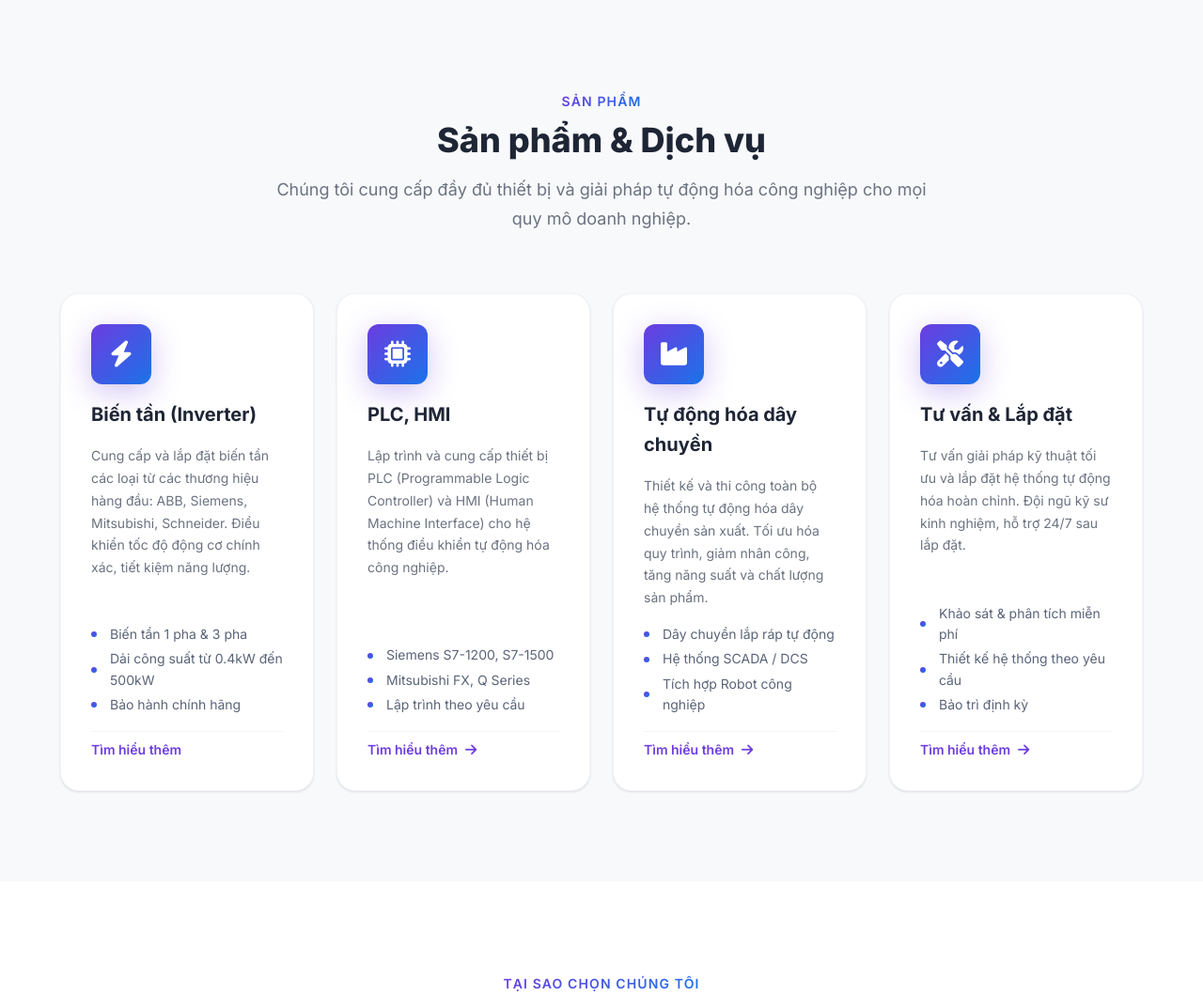
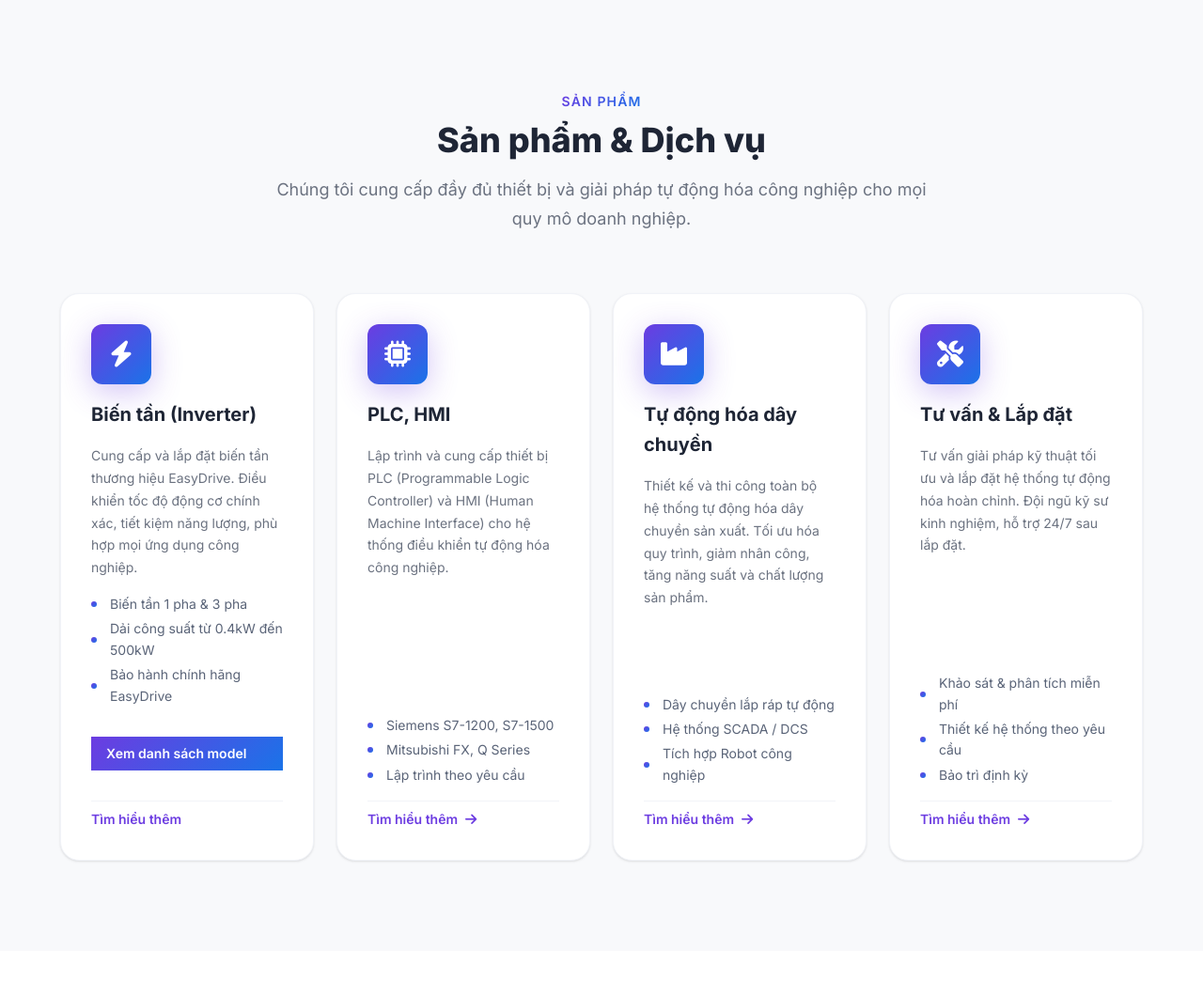
Before and after one commit to TungNguyen247/web_autotech.net.vn, a PHP site: page / in a window 1280 px wide. Shown: the part 1738-2798 px from the top of the page at 94% size. Run offline with PHP 8.4, Linux system fonts and the light colour scheme.

Commit message:
Add EasyDrive accordion to Inverter card with bilingual support
Agent-Logs-Url: https://github.com/TungNguyen247/web_autotech.net.vn/sessions/afd2ae3d-b5f6-4fd2-8f86-1784e14084f4

Co-authored-by: TungNguyen247 <193406393+TungNguyen247@users.noreply.github.com>

```diff
--- a/assets/css/style.css
+++ b/assets/css/style.css
@@ -744,6 +744,97 @@ select {
 }
 
 /* --------------------------------------------------------------------------
+   EasyDrive Accordion (Inverter card)
+   -------------------------------------------------------------------------- */
+.easydrive-accordion {
+  margin-top: var(--spacing-md);
+  margin-bottom: var(--spacing-md);
+}
+
+.easydrive-accordion__toggle {
+  display: flex;
+  align-items: center;
+  justify-content: space-between;
+  width: 100%;
+  padding: 0.6rem 1rem;
+  border: none;
+  border-radius: var(--border-radius-md);
+  background: linear-gradient(135deg, #6C3CE1, #1A73E8);
+  color: #fff;
+  font-size: var(--font-size-sm);
+  font-weight: 600;
+  cursor: pointer;
+  transition: opacity var(--transition-fast);
+  gap: var(--spacing-sm);
+}
+
+.easydrive-accordion__toggle:hover {
+  opacity: 0.88;
+}
+
+.easydrive-accordion__icon {
+  flex-shrink: 0;
+  transition: transform var(--transition-fast);
+}
+
+.easydrive-accordion__toggle[aria-expanded="true"] .easydrive-accordion__icon {
+  transform: rotate(180deg);
+}
+
+.easydrive-accordion__body {
+  margin-top: var(--spacing-sm);
+  border: 1px solid var(--color-gray-100);
+  border-radius: var(--border-radius-md);
+  overflow: hidden;
+  animation: accordion-open 0.25s ease;
+}
+
+@keyframes accordion-open {
+  from { opacity: 0; transform: translateY(-6px); }
+  to   { opacity: 1; transform: translateY(0); }
+}
+
+.easydrive-accordion__list {
+  list-style: none;
+  padding: 0;
+  margin: 0;
+}
+
+.easydrive-accordion__item {
+  display: flex;
+  align-items: baseline;
+  gap: var(--spacing-sm);
+  padding: 0.45rem var(--spacing-md);
+  border-bottom: 1px solid var(--color-gray-100);
+  font-size: var(--font-size-sm);
+}
+
+.easydrive-accordion__item:last-child {
+  border-bottom: none;
+}
+
+.easydrive-accordion__model {
+  font-weight: 700;
+  color: #6C3CE1;
+  white-space: nowrap;
+  min-width: 6.5rem;
+}
+
+.easydrive-accordion__desc {
+  color: var(--color-gray-600);
+}
+
+.easydrive-accordion__note {
+  font-size: 0.75rem;
+  color: var(--color-gray-600);
+  font-style: italic;
+  text-align: center;
+  padding: 0.5rem var(--spacing-md);
+  background: var(--color-gray-50, #f8f9fa);
+  margin: 0;
+}
+
+/* --------------------------------------------------------------------------
    9. Why Choose Us Section
    -------------------------------------------------------------------------- */
 .why__grid {
--- a/assets/js/main.js
+++ b/assets/js/main.js
@@ -419,4 +419,39 @@
      ========================================================================= */
   setTimeout(handleAOS, 100);
 
+  /* =========================================================================
+     9. EasyDrive accordion (Inverter card)
+     ========================================================================= */
+  var accordionToggle = document.querySelector('.easydrive-accordion__toggle');
+  var accordionBody   = document.getElementById('easydrive-models');
+
+  if (accordionToggle && accordionBody) {
+    accordionToggle.addEventListener('click', function () {
+      var isOpen = accordionToggle.getAttribute('aria-expanded') === 'true';
+      var span   = accordionToggle.querySelector('span');
+
+      if (isOpen) {
+        accordionToggle.setAttribute('aria-expanded', 'false');
+        accordionBody.hidden = true;
+        if (span) {
+          span.setAttribute('data-vi', 'Xem danh sách model');
+          span.setAttribute('data-en', 'View Model List');
+          span.textContent = document.documentElement.lang === 'en'
+            ? 'View Model List'
+            : 'Xem danh sách model';
+        }
+      } else {
+        accordionToggle.setAttribute('aria-expanded', 'true');
+        accordionBody.hidden = false;
+        if (span) {
+          span.setAttribute('data-vi', 'Thu gọn');
+          span.setAttribute('data-en', 'Collapse');
+          span.textContent = document.documentElement.lang === 'en'
+            ? 'Collapse'
+            : 'Thu gọn';
+        }
+      }
+    });
+  }
+
 })();
--- a/index.html
+++ b/index.html
@@ -221,20 +221,69 @@
         </div>
 
         <div class="products__grid" id="services">
-          <!-- Card 1: Biến tần -->
+          <!-- Card 1: Biến tần (EasyDrive) -->
+          <!-- TODO: Thay thế bằng model thực tế của EasyDrive -->
           <article class="product-card aos-fade-up" style="--delay: 0s">
             <div class="product-card__icon">
               <i class="fas fa-bolt" aria-hidden="true"></i>
             </div>
             <h3 class="product-card__title" data-vi="Biến tần (Inverter)" data-en="Inverter">Biến tần (Inverter)</h3>
-            <p class="product-card__desc" data-vi="Cung cấp và lắp đặt biến tần các loại từ các thương hiệu hàng đầu: ABB, Siemens, Mitsubishi, Schneider. Điều khiển tốc độ động cơ chính xác, tiết kiệm năng lượng." data-en="Supply and installation of various types of inverters from leading brands: ABB, Siemens, Mitsubishi, Schneider. Precise motor speed control, energy saving.">
-              Cung cấp và lắp đặt biến tần các loại từ các thương hiệu hàng đầu: ABB, Siemens, Mitsubishi, Schneider. Điều khiển tốc độ động cơ chính xác, tiết kiệm năng lượng.
+            <p class="product-card__desc" data-vi="Cung cấp và lắp đặt biến tần thương hiệu EasyDrive. Điều khiển tốc độ động cơ chính xác, tiết kiệm năng lượng, phù hợp mọi ứng dụng công nghiệp." data-en="Supply and installation of EasyDrive brand inverters. Precise motor speed control, energy saving, suitable for all industrial applications.">
+              Cung cấp và lắp đặt biến tần thương hiệu EasyDrive. Điều khiển tốc độ động cơ chính xác, tiết kiệm năng lượng, phù hợp mọi ứng dụng công nghiệp.
             </p>
             <ul class="product-card__features">
-              <li data-vi="Biến tần 1 pha & 3 pha" data-en="Single phase & 3-phase inverter">Biến tần 1 pha &amp; 3 pha</li>
+              <li data-vi="Biến tần 1 pha &amp; 3 pha" data-en="Single phase &amp; 3-phase inverter">Biến tần 1 pha &amp; 3 pha</li>
               <li data-vi="Dải công suất từ 0.4kW đến 500kW" data-en="Power range from 0.4kW to 500kW">Dải công suất từ 0.4kW đến 500kW</li>
-              <li data-vi="Bảo hành chính hãng" data-en="Official warranty">Bảo hành chính hãng</li>
+              <li data-vi="Bảo hành chính hãng EasyDrive" data-en="Official EasyDrive warranty">Bảo hành chính hãng EasyDrive</li>
             </ul>
+
+            <!-- EasyDrive accordion -->
+            <div class="easydrive-accordion">
+              <button
+                class="easydrive-accordion__toggle"
+                type="button"
+                aria-expanded="false"
+                aria-controls="easydrive-models"
+                data-vi="Xem danh sách model"
+                data-en="View Model List"
+              >
+                <span data-vi="Xem danh sách model" data-en="View Model List">Xem danh sách model</span>
+                <i class="fas fa-chevron-down easydrive-accordion__icon" aria-hidden="true"></i>
+              </button>
+
+              <div class="easydrive-accordion__body" id="easydrive-models" hidden>
+                <ul class="easydrive-accordion__list">
+                  <li class="easydrive-accordion__item">
+                    <span class="easydrive-accordion__model">ED-100</span>
+                    <span class="easydrive-accordion__desc" data-vi="Biến tần 1 pha, 0.4-2.2kW, nhỏ gọn" data-en="Single-phase inverter, 0.4-2.2kW, compact">Biến tần 1 pha, 0.4-2.2kW, nhỏ gọn</span>
+                  </li>
+                  <li class="easydrive-accordion__item">
+                    <span class="easydrive-accordion__model">ED-200</span>
+                    <span class="easydrive-accordion__desc" data-vi="Biến tần 3 pha, 0.75-7.5kW, đa năng" data-en="3-phase inverter, 0.75-7.5kW, versatile">Biến tần 3 pha, 0.75-7.5kW, đa năng</span>
+                  </li>
+                  <li class="easydrive-accordion__item">
+                    <span class="easydrive-accordion__model">ED-300</span>
+                    <span class="easydrive-accordion__desc" data-vi="Biến tần 3 pha, 11-55kW, công nghiệp" data-en="3-phase inverter, 11-55kW, industrial">Biến tần 3 pha, 11-55kW, công nghiệp</span>
+                  </li>
+                  <li class="easydrive-accordion__item">
+                    <span class="easydrive-accordion__model">ED-500</span>
+                    <span class="easydrive-accordion__desc" data-vi="Biến tần công suất cao, 75-500kW" data-en="High-power inverter, 75-500kW">Biến tần công suất cao, 75-500kW</span>
+                  </li>
+                  <li class="easydrive-accordion__item">
+                    <span class="easydrive-accordion__model">ED-V Series</span>
+                    <span class="easydrive-accordion__desc" data-vi="Vector control, torque cao, chính xác" data-en="Vector control, high torque, precision">Vector control, torque cao, chính xác</span>
+                  </li>
+                  <li class="easydrive-accordion__item">
+                    <span class="easydrive-accordion__model">ED-P Series</span>
+                    <span class="easydrive-accordion__desc" data-vi="Chuyên dụng bơm &amp; quạt, tiết kiệm điện" data-en="Dedicated pump &amp; fan, energy saving">Chuyên dụng bơm &amp; quạt, tiết kiệm điện</span>
+                  </li>
+                </ul>
+                <p class="easydrive-accordion__note" data-vi="Liên hệ để được báo giá và tư vấn model phù hợp" data-en="Contact us for pricing and model recommendations">
+                  Liên hệ để được báo giá và tư vấn model phù hợp
+                </p>
+              </div>
+            </div>
+
             <a href="#contact" class="product-card__btn" data-vi="Tìm hiểu thêm" data-en="Learn More">
               <span data-vi="Tìm hiểu thêm" data-en="Learn More">Tìm hiểu thêm</span>
               <i class="fas fa-arrow-right" aria-hidden="true"></i>
```
